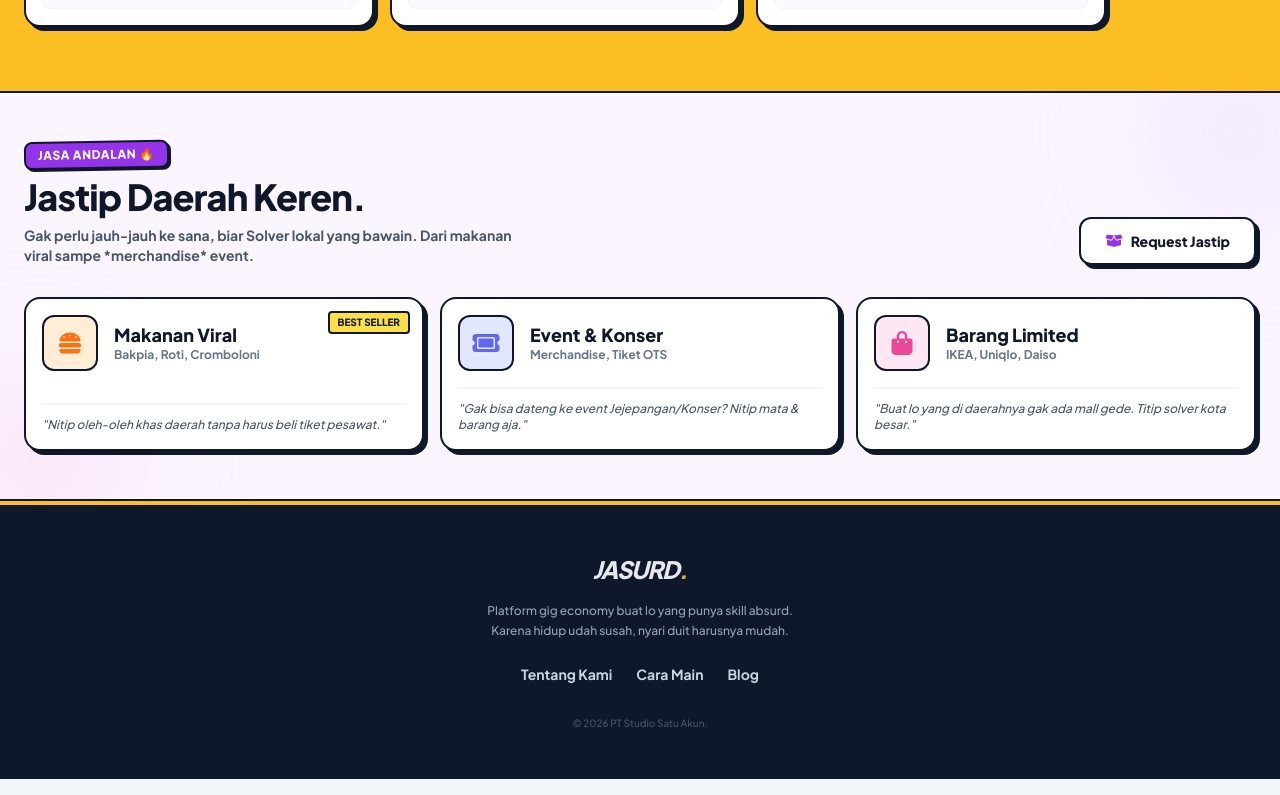
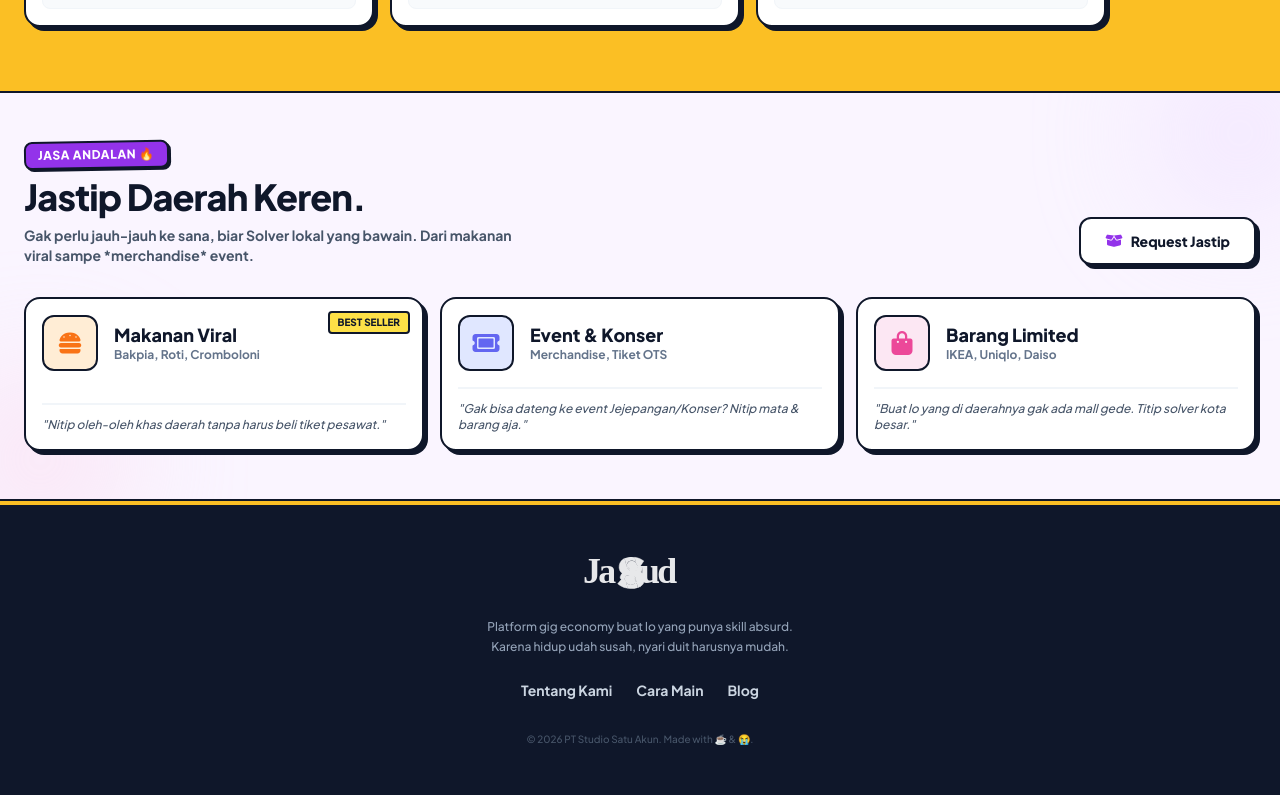
Before and after one commit to jasurddev/jasurd-official, a Next.js app: page / in a window 1280 px wide. Shown: the part 1741-2536 px from the top of the page. Built offline with nearby package versions, Linux system fonts and the light colour scheme; no server answers; the database is empty.

Commit message:
Feat: Add About Page & Fix Footer Logo

```diff
--- a/components/layout/Footer.tsx
+++ b/components/layout/Footer.tsx
@@ -1,12 +1,19 @@
 import Link from "next/link";
+import Image from "next/image";
 
 const Footer = () => {
   return (
     <footer className="bg-slate-900 text-white py-12 text-center mt-auto border-t-4 border-accent">
       <div className="max-w-7xl mx-auto px-6 flex flex-col items-center">
-        {/* Logo Placeholder */}
-        <Link href="/" className="mb-4 opacity-90 hover:opacity-100 transition-opacity inline-block">
-            <span className="font-black text-2xl tracking-tighter italic text-white">JASURD<span className="text-accent">.</span></span>
+
+        {/* Logo Image (Inverted for Dark Mode) */}
+        <Link href="/" className="mb-6 opacity-90 hover:opacity-100 transition-opacity inline-block relative h-10 w-32">
+            <Image
+               src="/logodark.svg"
+               alt="JASURD Logo"
+               fill
+               className="object-contain filter invert brightness-0 invert" // Trik CSS: Hitam jadi Putih
+            />
         </Link>
 
         <p className="text-slate-400 text-xs max-w-md mx-auto font-medium mb-6 leading-relaxed">
@@ -22,7 +29,7 @@ const Footer = () => {
         </div>
 
         <p className="text-slate-600 text-[10px] font-medium">
-          © {new Date().getFullYear()} PT Studio Satu Akun.
+          © {new Date().getFullYear()} PT Studio Satu Akun. Made with ☕ & 😭.
         </p>
       </div>
     </footer>
```
